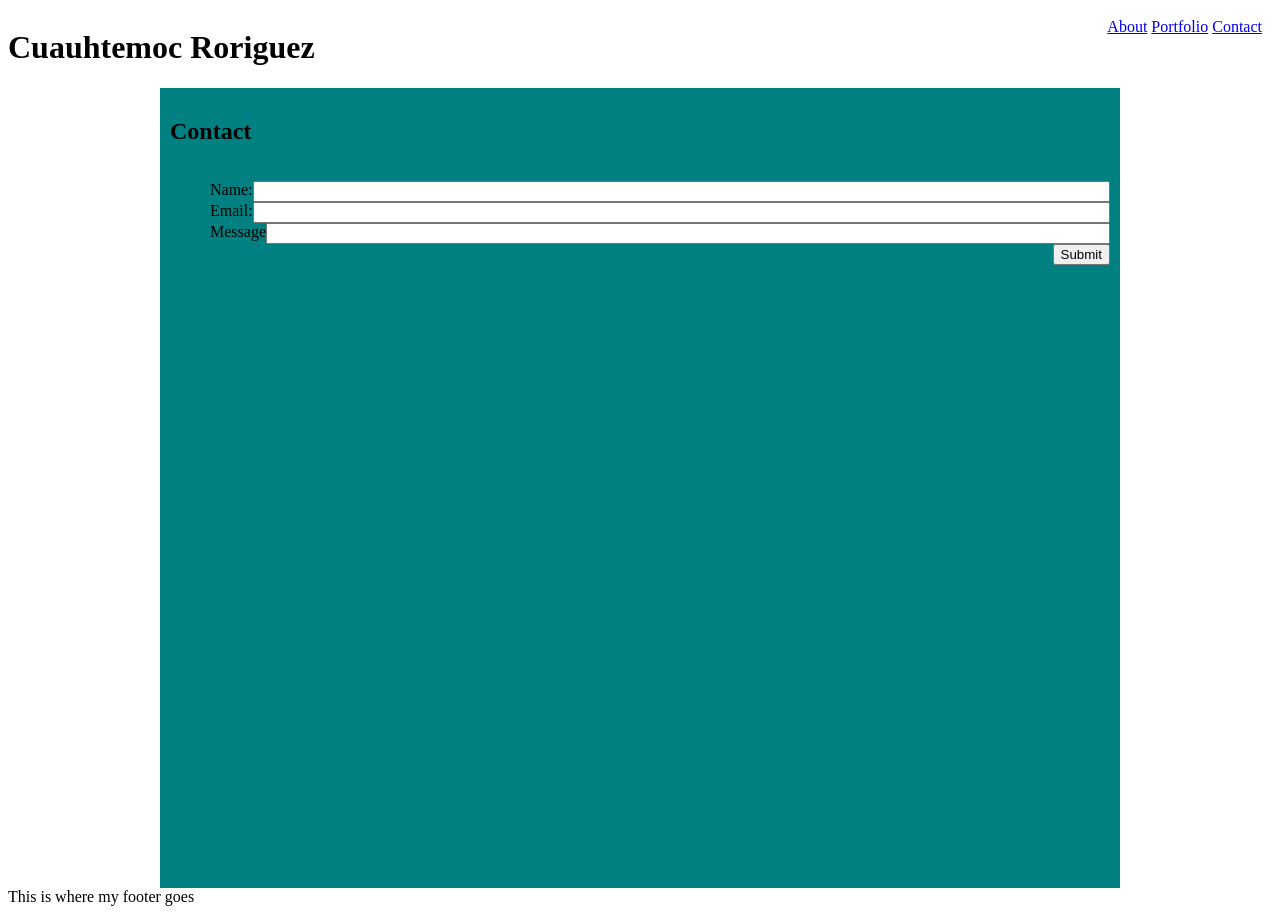
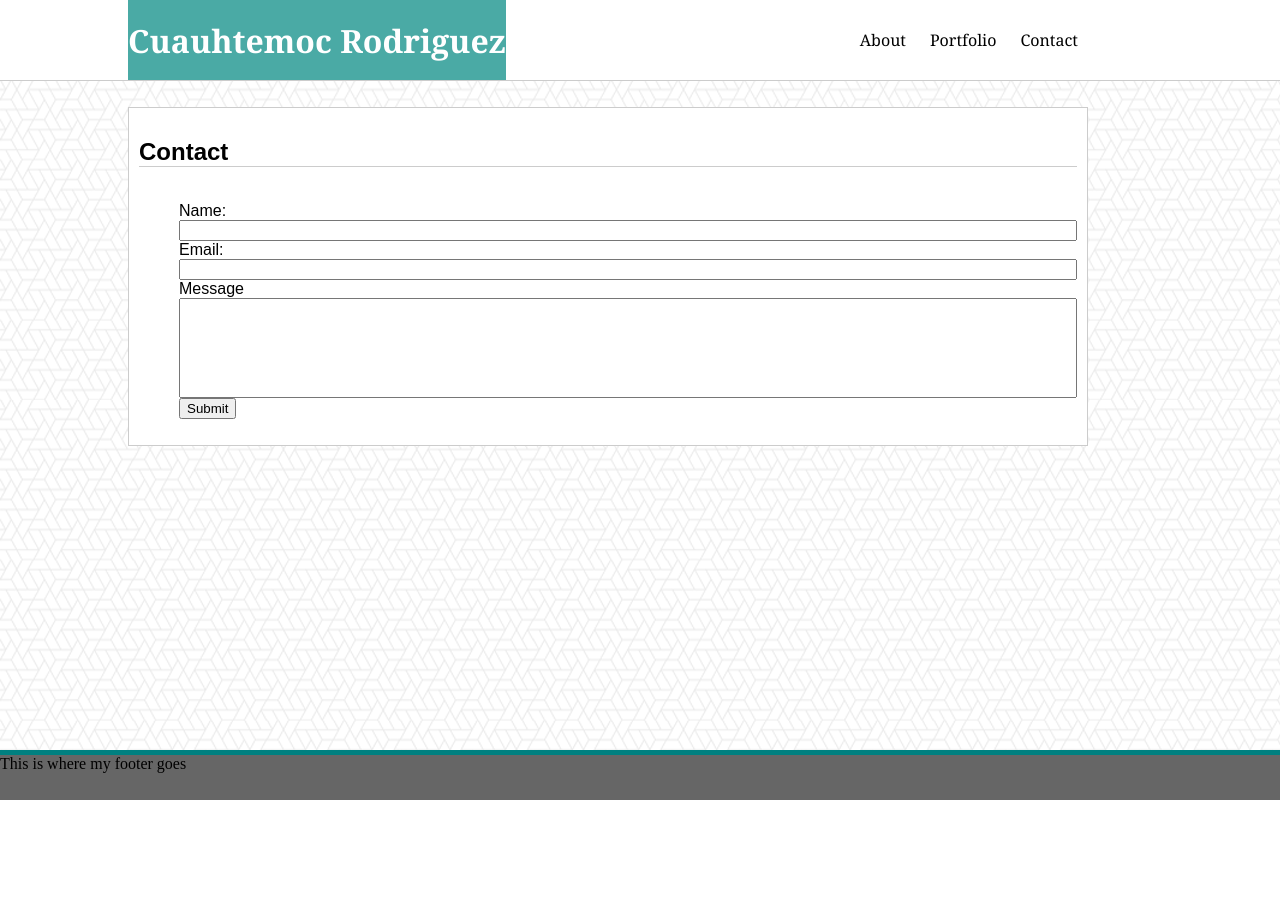
Before and after one commit to Cuauhtemoc/Basic-Portfolio, a plain HTML site: page contact.html in a window 1280 px wide. After the commit the page ends 800 px from the top, so only its background shows below. Drawn offline with Linux system fonts and the light colour scheme.

Commit message:
finished html and styling, need to add content next

```diff
--- a/assets/css/style.css
+++ b/assets/css/style.css
@@ -1,38 +1,88 @@
+*{
+    list-style-type: none;
+    box-sizing: border-box;
+}
+body{
+    background: url(../../assets/images/what-the-hex.png);
+    margin: 0;
+    height: 100%;
+
+}
 .content-wrapper{
-    box-sizing: border-box;
     display: flex;
-    min-height: 100vh;
+    min-height: 100%;
+    flex: 1;
     width: 960px;
-    margin: auto;
+    margin: 2% 10% auto 10%;
     flex-direction: column;
-    list-style-type: none;
     padding: 10px;
-    background: teal;
-    flex: 1;
+    background: #ffffff;
+    font-family: Arial, Helvetica, sans-serif;
+    border-style: solid;
+    border-width: 1px;
+    border-color: #cccccc;
 }
 
-.content{
+.myname{
+    display: flex;
+    align-items: center;
+    margin-top: 0;
+    margin-bottom: 0;
+    height: 80px;
+    background: #4aaaa5;
+    color: #ffffff;
+    font-family: Georgia, 'Times New Roman', Times, serif;
+}
+
+.heading{
+    border-bottom: #cccccc solid 1px;
+}
+.topnav{
+    background: #ffffff;
+    border-bottom: #cccccc solid 1px;
+    width: 100%;
+}
+
+.menu{
+    display: flex;
+    width: 960px;
+    justify-content: space-between;
+    align-items: center;
+    margin-left: 10%;
+}
+.menu-links > a{
+    padding: 10px;
+    text-decoration: none;
+    color: black;
+    font-family: Georgia, 'Times New Roman', Times, serif;
 
 }
 
-.topnav{
-     display: flex;
-     justify-content: space-between;
-}
-
-.menu-links{
-    padding: 10px;
-    justify-content: space-evenly;
-}
-
 .contact-form, {
+    padding: 5px;
+    list-style-type: none;
     margin-left: 3%;
     margin-right: 3%;
 }
 .form-row{
+    list-style-type: none;
     display: flex;
+    flex-direction: column;
     justify-content: flex-end;
 }
 .form-row>input{
     flex: 1;
 }
+.form-message>input{
+    width: 100%;
+    height: 100px;
+}
+.footer{
+    height: 50px;
+    width: 100%;
+    background: #666666;
+    border-top: teal solid 5px;
+    position: absolute;
+    bottom: 0;
+    margin-bottom: auto;
+}
--- a/contact.html
+++ b/contact.html
@@ -9,11 +9,13 @@
 </head>
 <body>
     <header class="topnav">
-                <h1 class ="myname">Cuauhtemoc Roriguez</h1>
+        <div class="menu">
+        <h1 class ="myname">Cuauhtemoc Rodriguez</h1>
         <div class="menu-links">
             <a href="#about">About</a>
             <a href="#portfolio">Portfolio</a>
             <a href="#contact">Contact</a>
+        </div>
         </div>
     </header>
     <div class="content-wrapper">
@@ -28,11 +30,11 @@
                         <label for ="email">Email:</label>
                         <input type="text" name="email">
                     </li>
-                    <li class="form-row">
+                    <li class="form-message">
                         <label for="message">Message</label>
                         <input type="text" name="message">
                     </li>
-                    <li class="form-row">
+                    <li class="button">
                         <button type="submit">Submit</button>
                     </li>
                 </ul>
```
Also changed, not shown: index.html (+4 -2 lines), portfolio.html (+5 -4 lines), assets/images/what-the-hex.png (added). Lines whose indentation alone changed are shown as unchanged.
